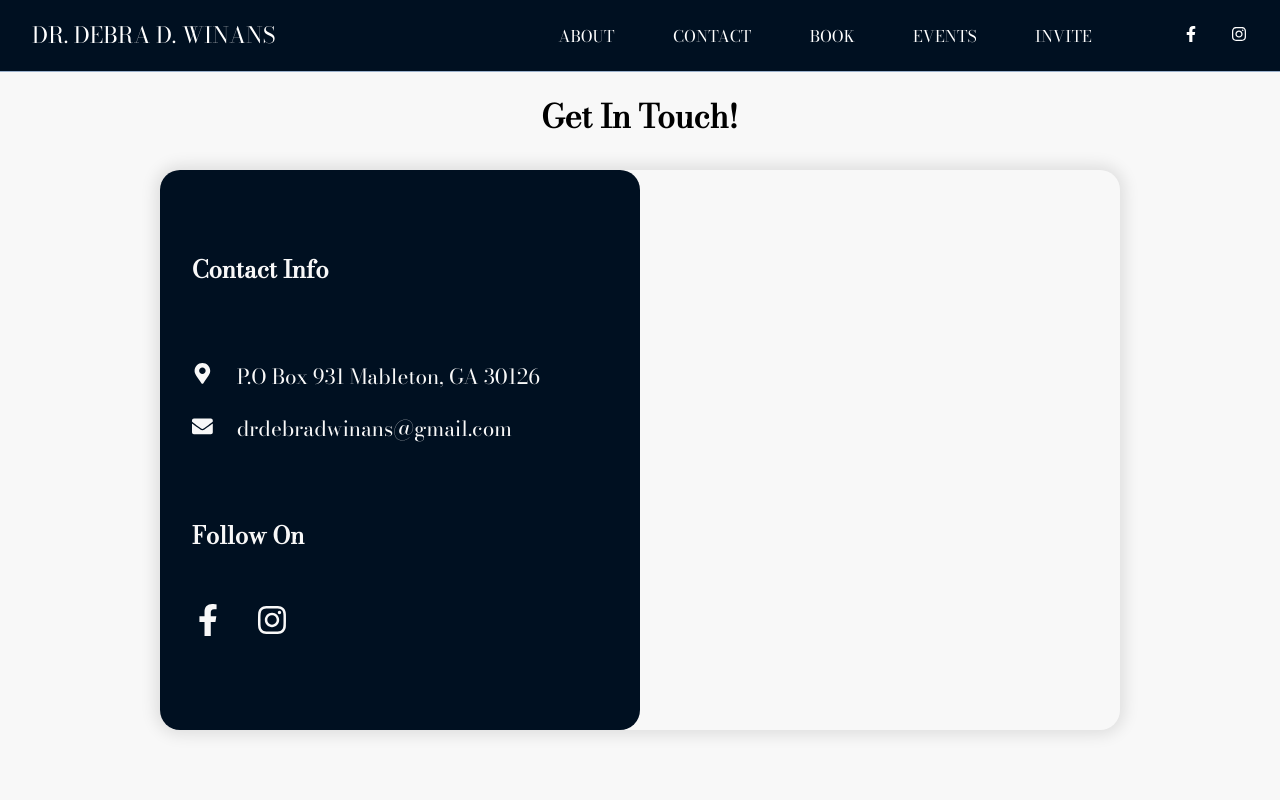
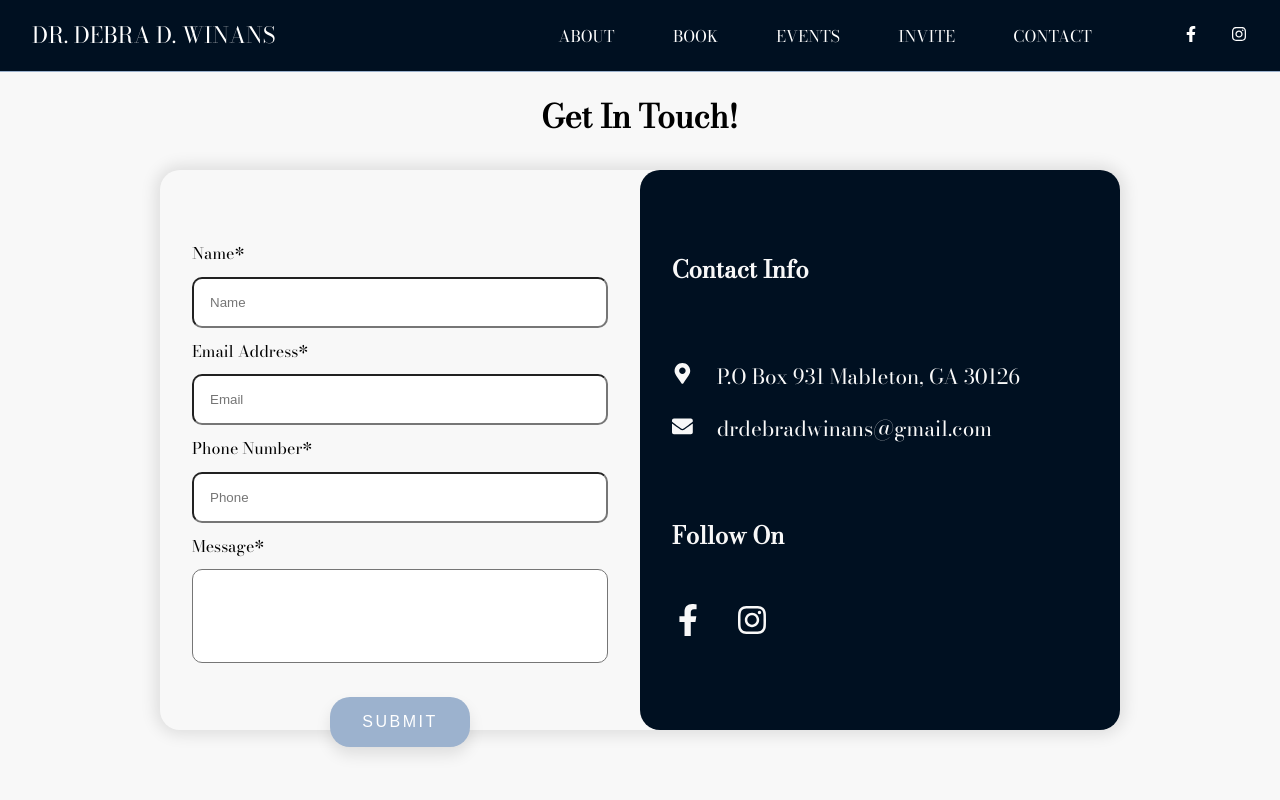
Before and after one commit to steven2711/debra-winans, a Next.js app: page /contact in a window 1280 px wide. Shown: the top 800 px of the page. Built offline with nearby package versions, Linux system fonts and the light colour scheme.

Commit message:
jshdjbscd

```diff
--- a/components/Navbar/NavbarLinks.js
+++ b/components/Navbar/NavbarLinks.js
@@ -80,12 +80,6 @@ export default function NavbarLinks({ open, setOpen }) {
           </Link>
         </li>
         <li>
-          <Link href="/contact">
-            <a>Contact</a>
-          </Link>
-        </li>
-
-        <li>
           <Link href="/life-altered-not-over">
             <a>Book</a>
           </Link>
@@ -98,6 +92,11 @@ export default function NavbarLinks({ open, setOpen }) {
         <li>
           <Link href="/event-invite-form">
             <a>Invite</a>
+          </Link>
+        </li>
+        <li>
+          <Link href="/contact">
+            <a>Contact</a>
           </Link>
         </li>
       </ul>
--- a/pages/contact.js
+++ b/pages/contact.js
@@ -12,60 +12,60 @@ import "react-toastify/dist/ReactToastify.css";
 import Button from "@/components/Button";
 
 export default function ContactPage() {
-  // const [contactInfo, setContactInfo] = useState({
-  //   name: "",
-  //   email: "",
-  //   phone: "",
-  //   message: "",
-  // });
+  const [contactInfo, setContactInfo] = useState({
+    name: "",
+    email: "",
+    phone: "",
+    message: "",
+  });
 
-  // const [isLoading, setIsLoading] = useState(false);
+  const [isLoading, setIsLoading] = useState(false);
 
-  // const handleChange = (e) => {
-  //   setContactInfo((prevalue) => {
-  //     return { ...prevalue, [e.target.name]: e.target.value };
-  //   });
-  // };
+  const handleChange = (e) => {
+    setContactInfo((prevalue) => {
+      return { ...prevalue, [e.target.name]: e.target.value };
+    });
+  };
 
-  // const encode = (data) => {
-  //   return Object.keys(data)
-  //     .map(
-  //       (key) => encodeURIComponent(key) + "=" + encodeURIComponent(data[key])
-  //     )
-  //     .join("&");
-  // };
+  const encode = (data) => {
+    return Object.keys(data)
+      .map(
+        (key) => encodeURIComponent(key) + "=" + encodeURIComponent(data[key])
+      )
+      .join("&");
+  };
 
-  // const handleSubmit = async (e) => {
-  //   e.preventDefault();
+  const handleSubmit = async (e) => {
+    e.preventDefault();
 
-  //   setIsLoading(true);
+    setIsLoading(true);
 
-  //   let res = await fetch("/", {
-  //     method: "POST",
-  //     headers: {
-  //       "Content-Type": "application/x-www-form-urlencoded",
-  //     },
-  //     body: encode({
-  //       "form-name": "debra-contact",
-  //       ...contactInfo,
-  //     }),
-  //   });
+    let res = await fetch("/", {
+      method: "POST",
+      headers: {
+        "Content-Type": "application/x-www-form-urlencoded",
+      },
+      body: encode({
+        "form-name": "debra-contact",
+        ...contactInfo,
+      }),
+    });
 
-  //   if (res.ok) {
-  //     toast.success("We got your message!");
-  //     setIsLoading(false);
-  //   } else {
-  //     toast.error("Oops... something went wrong!");
-  //     setIsLoading(false);
-  //   }
+    if (res.ok) {
+      toast.success("We got your message!");
+      setIsLoading(false);
+    } else {
+      toast.error("Oops... something went wrong!");
+      setIsLoading(false);
+    }
 
-  //   setContactInfo({
-  //     name: "",
-  //     email: "",
-  //     phone: "",
-  //     message: "",
-  //   });
-  // };
+    setContactInfo({
+      name: "",
+      email: "",
+      phone: "",
+      message: "",
+    });
+  };
 
   return (
     <Layout
@@ -86,7 +86,7 @@ export default function ContactPage() {
       <div className={styles.contact}>
         <h1>get in touch!</h1>
         <div className={styles.formBox}>
-          {/* <form
+          <form
             name="debra-contact"
             method="POST"
             data-netlify="true"
@@ -162,7 +162,7 @@ export default function ContactPage() {
             <div>
               <Button text="submit" type="submit" isLoading={isLoading} />
             </div>
-          </form> */}
+          </form>
           <div className={styles.infoSection}>
             <h2>contact info</h2>
             <ul>
```
